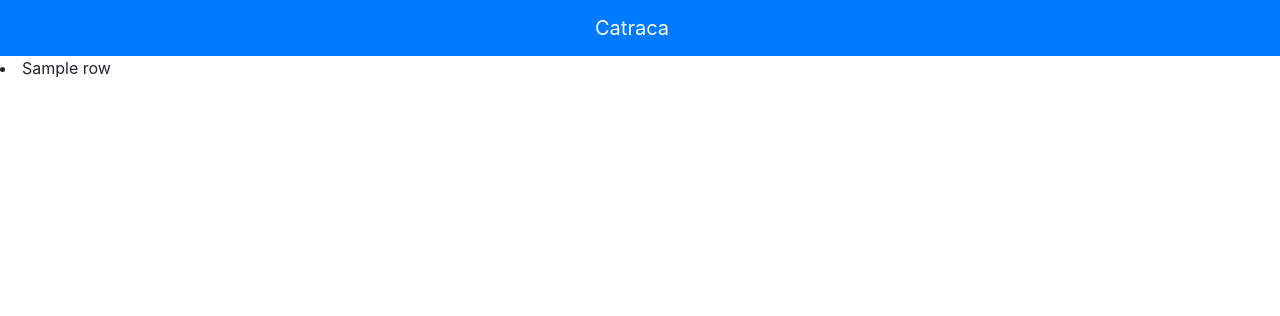
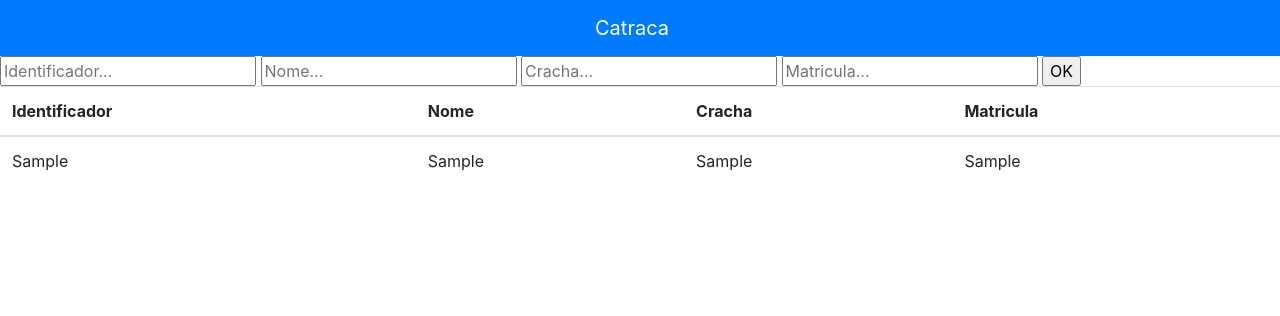
Before and after one commit to ricardaotsi/Work, a Django app: template TicketGateControl/TGCMain/templates/TGCMain/index.html in a window 1280 px wide. Shown: the top 316 px of the page. Run offline with Django 3.2, Linux system fonts and the light colour scheme; the template is opened without the code that fills it: most values are stand-ins (such as "Sample title", 1, 10 or a date in 2020); some libraries are stand-ins or nearby versions.

Commit message:
Search function done

```diff
--- a/TicketGateControl/TGCMain/templates/TGCMain/index.html
+++ b/TicketGateControl/TGCMain/templates/TGCMain/index.html
@@ -1,6 +1,31 @@
 {% extends 'TGCMain/base.html' %}
 {% block content %}
-{% for row in rows %}
-    <li>{{ row }}</li>
-{% endfor %}
+<form method="GET" action="" id="searchform">
+    <input class="searchfield" id="searchbox" name="identificador" type="text" placeholder="Identificador..."/>
+    <input class="searchfield" id="searchbox" name="nome" type="text" placeholder="Nome..."/>
+    <input class="searchfield" id="searchbox" name="cracha" type="text" placeholder="Cracha..."/>
+    <input class="searchfield" id="searchbox" name="matricula" type="text" placeholder="Matricula..."/>
+    <input type="submit" value="OK">
+</form>
+<table class="table">
+    <thead>
+      <tr>
+        <th scope="col">Identificador</th>
+        <th scope="col">Nome</th>
+        <th scope="col">Cracha</th>
+        <th scope="col">Matricula</th>
+      </tr>
+    </thead>
+    <tbody>
+        {% for row in rows %}
+            <tr>
+                <td>{{row.ds_identificador_aux}}</td>
+                <td>{{ row.nm_pessoa }}</td>
+                <td>{{row.nr_cracha}}</td>
+                <td>{{row.nr_matricula}}</td>
+            </tr>
+        {% endfor %}
+    </tbody>
+  </table>
+
 {% endblock %}
```
Also changed, not shown: TicketGateControl/TGCMain/views.py (+34 -4 lines).
